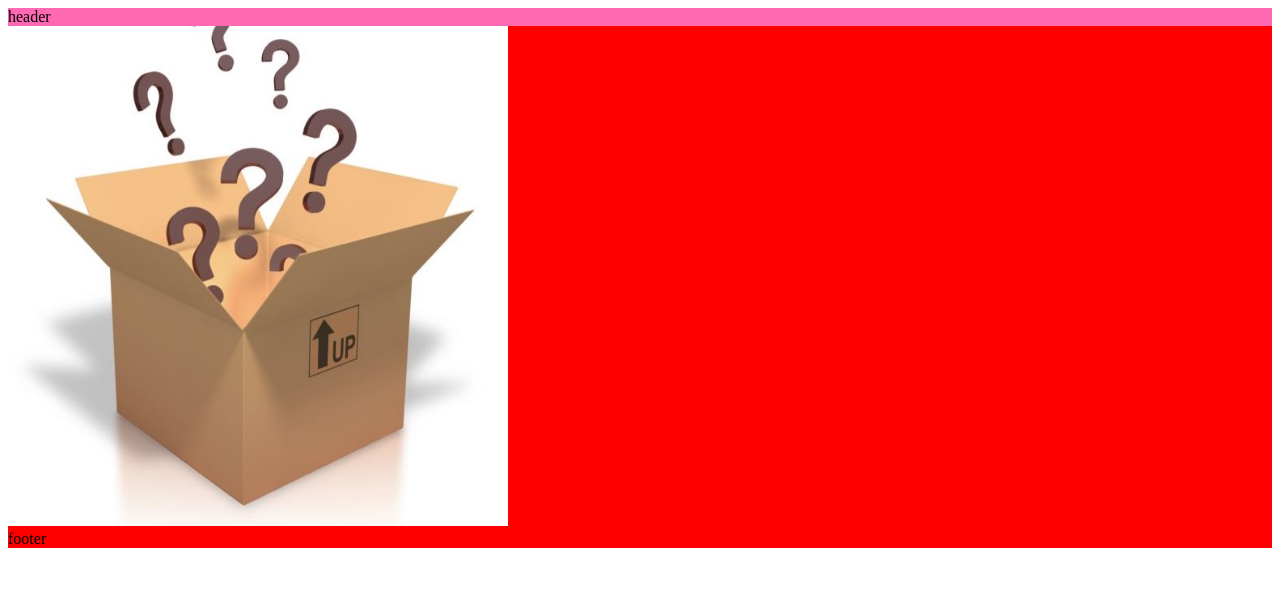
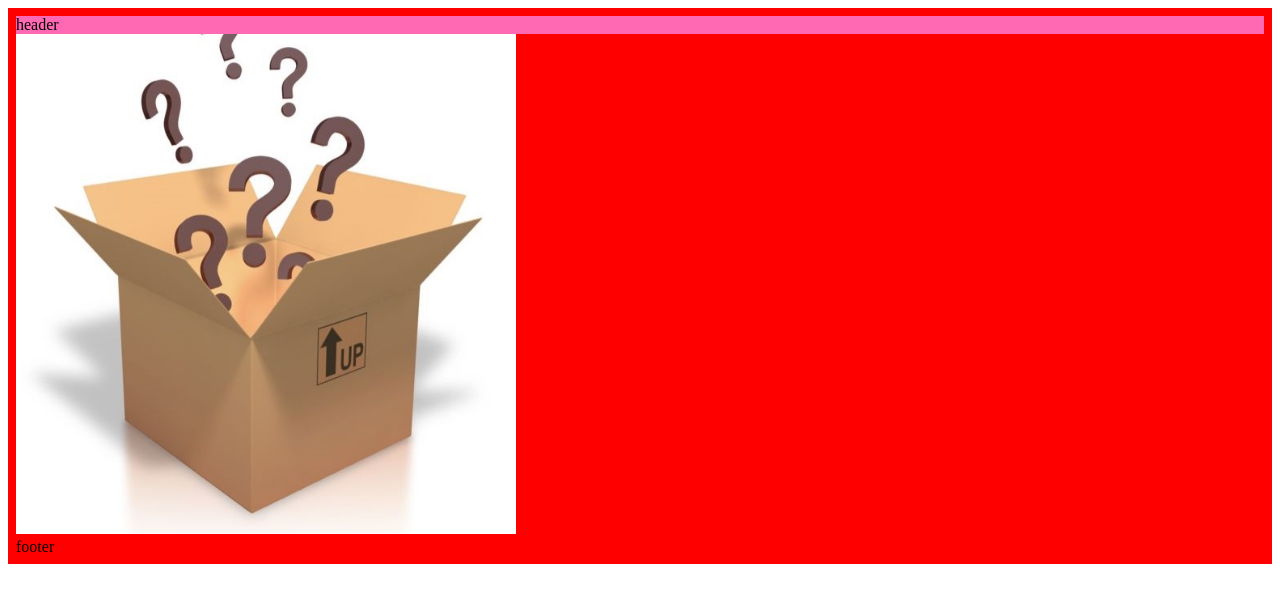
Before and after one commit to Louis-Matsika/fate, a Next.js app: page / in a window 1280 px wide. Shown: the top 602 px of the page. Built offline with nearby package versions, Linux system fonts and the light colour scheme.

Commit message:
refactor theme provider

```diff
--- a/src/app/index.styles.ts
+++ b/src/app/index.styles.ts
@@ -1,12 +1,12 @@
 import { css } from "@emotion/react";
 import withThemeProvider from "#/themes/withThemeProvider";
 
-// Define a type for the colours parameter
-type ColoursType = typeof withThemeProvider.colours;
+const { colours, spacings } = withThemeProvider;
 
 export default {
-  div: ({ colours = withThemeProvider.colours }: { colours?: ColoursType }) =>
+  div: () =>
     css({
-      backgroundColor: colours.BLACK,
+      backgroundColor: colours.RED,
+      padding: spacings.FULL,
     }),
 };
--- a/src/themes/withThemeProvider.tsx
+++ b/src/themes/withThemeProvider.tsx
@@ -1,8 +1,11 @@
-import { BLACK } from "./palette";
+//import { BLACK } from "./palette";
 
 const withThemeProvider = {
   colours: {
-    BLACK: `${BLACK}`,
+    RED: "#FF0000",
+  },
+  spacings: {
+    FULL: "8px",
   },
 };
 
```
